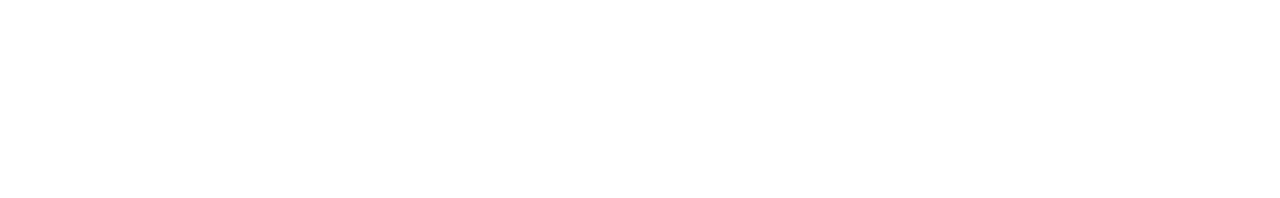
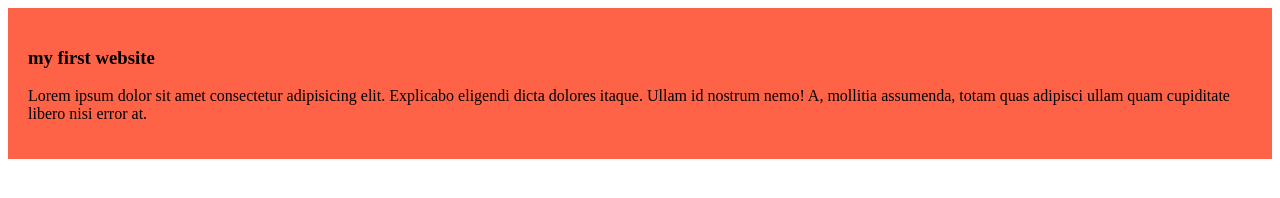
Before and after one commit to mutsuddyananna/my-simple-website, a plain HTML site: page index.html in a window 1280 px wide. Drawn offline with Linux system fonts and the light colour scheme.

Commit message:
addeded the first blog

```diff
--- a/index.html
+++ b/index.html
@@ -4,8 +4,17 @@
     <meta charset="UTF-8">
     <meta name="viewport" content="width=device-width, initial-scale=1.0">
     <title>my simple website</title>
+    <link rel="stylesheet" href="styles/blog.css" >
 </head>
 <body>
+    <div>
+        <h3>
+            my first website
+        </h3>
+        <p>
+            Lorem ipsum dolor sit amet consectetur adipisicing elit. Explicabo eligendi dicta dolores itaque. Ullam id nostrum nemo! A, mollitia assumenda, totam quas adipisci ullam quam cupiditate libero nisi error at.
+        </p>
+    </div>
 
 </body>
 </html>
--- /dev/null
+++ b/styles/blog.css
@@ -0,0 +1,4 @@
+div{
+    background-color: tomato;
+    padding: 20px;
+}
```
